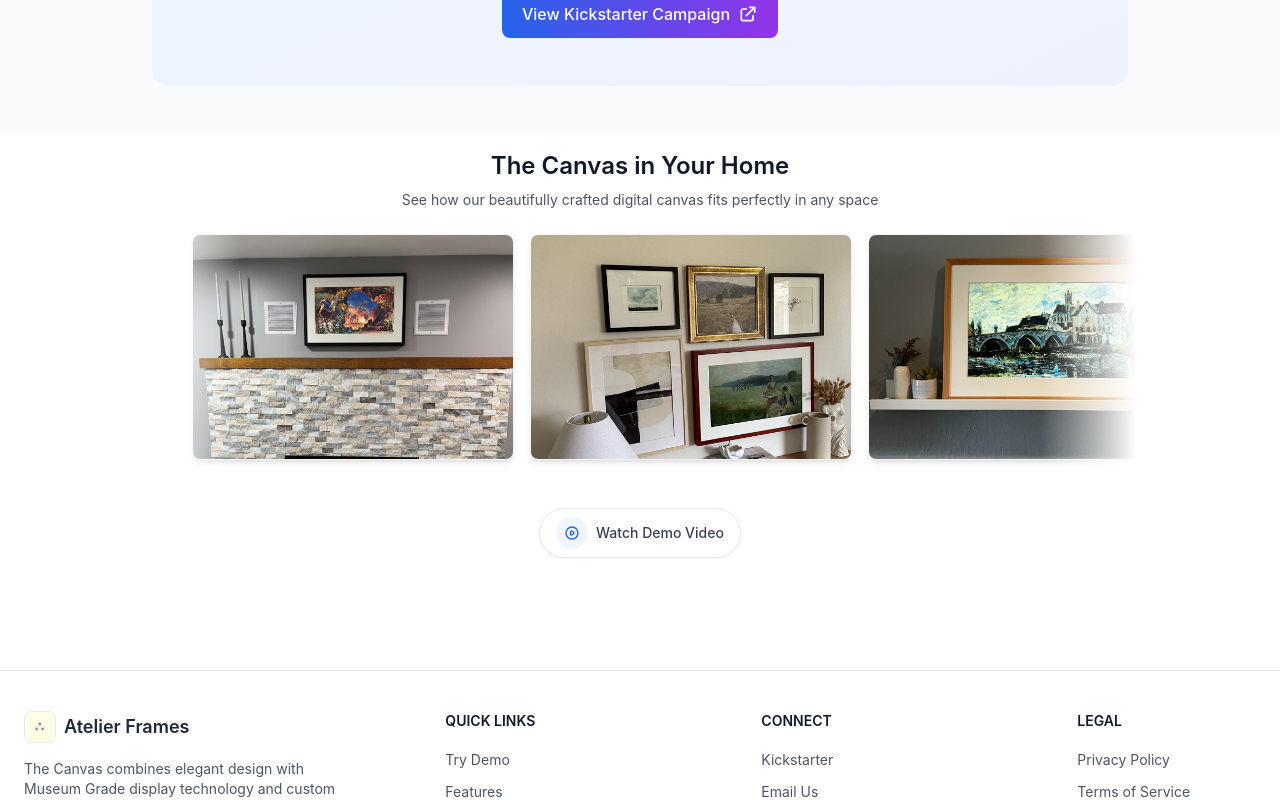
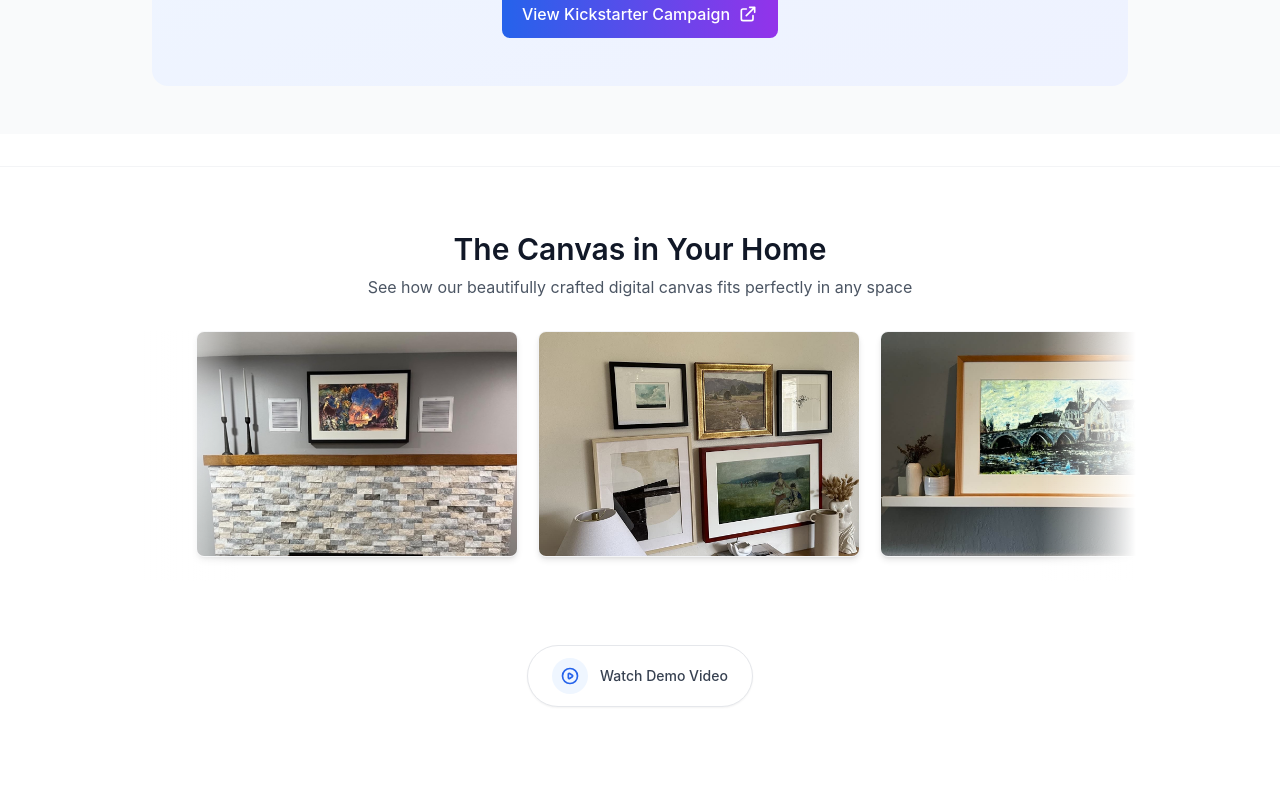
Before and after one commit to nicolascodet/atelierwebstefinal, a Next.js app: page / in a window 1280 px wide. Shown: the part 2783-3583 px from the top of the page. Built offline with nearby package versions, Linux system fonts and the light colour scheme.

Commit message:
Improve mobile spacing for ProductGallery and VideoDemo components

```diff
--- a/app/page.tsx
+++ b/app/page.tsx
@@ -50,8 +50,10 @@ export default function Home() {
         <Newsletter />
       </section>
 
-      <ProductGallery />
-      <VideoDemo />
+      <div className="bg-white">
+        <ProductGallery />
+        <VideoDemo />
+      </div>
 
       <Footer />
     </main>
--- a/components/ProductGallery.tsx
+++ b/components/ProductGallery.tsx
@@ -47,16 +47,17 @@ const ProductGallery = () => {
   }, []);
 
   return (
-    <div className="max-w-5xl mx-auto px-4 pt-4 pb-6">
+    <section className="py-10 sm:py-16 border-t border-gray-100 mt-12 sm:mt-8">
+      <div className="max-w-5xl mx-auto px-4">
         <motion.div
           initial={{ opacity: 0, y: 20 }}
           whileInView={{ opacity: 1, y: 0 }}
           transition={{ duration: 0.5 }}
           viewport={{ once: true }}
-        className="mb-6"
+          className="mb-8"
         >
-        <h3 className="text-2xl font-semibold text-center text-gray-900">The Canvas in Your Home</h3>
-        <p className="text-gray-600 text-center max-w-2xl mx-auto mt-2 text-sm">
+          <h2 className="text-2xl sm:text-3xl font-semibold text-center text-gray-900 mb-2">The Canvas in Your Home</h2>
+          <p className="text-gray-600 text-center max-w-2xl mx-auto text-sm md:text-base">
             See how our beautifully crafted digital canvas fits perfectly in any space
           </p>
         </motion.div>
@@ -68,7 +69,7 @@ const ProductGallery = () => {
           {/* Scrollable gallery */}
           <div
             ref={scrollRef}
-          className="flex overflow-x-auto gap-4 pb-4 no-scrollbar scroll-smooth"
+            className="flex overflow-x-auto gap-5 pb-6 no-scrollbar scroll-smooth"
           >
             <div className="pl-8 shrink-0 w-4"></div>
             {productImages.map((image, index) => (
@@ -81,14 +82,14 @@ const ProductGallery = () => {
                 className="shrink-0 relative"
               >
                 <div className="rounded-lg overflow-hidden shadow-md border border-gray-100 bg-white">
-                <div className="relative w-72 h-52 sm:w-80 sm:h-56 overflow-hidden">
+                  <div className="relative w-64 h-48 sm:w-72 sm:h-52 md:w-80 md:h-56 overflow-hidden">
                     <Image
                       src={image.src}
                       alt={image.alt}
                       fill
                       style={{ objectFit: 'cover' }}
                       className="transition-transform duration-500 hover:scale-105"
-                    sizes="(max-width: 768px) 288px, 320px"
+                      sizes="(max-width: 640px) 256px, (max-width: 768px) 288px, 320px"
                     />
                   </div>
                 </div>
@@ -101,6 +102,7 @@ const ProductGallery = () => {
           <div className="absolute right-0 top-0 bottom-0 w-12 md:w-24 z-10 bg-gradient-to-l from-white to-transparent pointer-events-none"></div>
         </div>
       </div>
+    </section>
   );
 };
 
--- a/components/VideoDemo.tsx
+++ b/components/VideoDemo.tsx
@@ -5,7 +5,7 @@ import { motion } from 'framer-motion';
 
 const VideoDemo = () => {
   return (
-    <div className="max-w-5xl mx-auto px-4 pt-2 pb-16">
+    <div className="max-w-5xl mx-auto px-4 pb-20 -mt-4 sm:mt-0">
       <motion.div
         initial={{ opacity: 0, y: 10 }}
         whileInView={{ opacity: 1, y: 0 }}
@@ -17,12 +17,12 @@ const VideoDemo = () => {
           href="https://www.youtube.com/watch?v=YsnrgDo_wUY"
           target="_blank"
           rel="noopener noreferrer"
-          className="group flex items-center gap-2 py-2 px-4 rounded-full bg-white shadow-sm border border-gray-200 hover:shadow-md transition-all"
+          className="group flex items-center gap-3 py-3 px-6 rounded-full bg-white shadow-sm border border-gray-200 hover:shadow-md transition-all"
         >
-          <div className="w-8 h-8 rounded-full bg-blue-50 flex items-center justify-center text-blue-600 group-hover:bg-blue-600 group-hover:text-white transition-colors">
+          <div className="w-9 h-9 rounded-full bg-blue-50 flex items-center justify-center text-blue-600 group-hover:bg-blue-600 group-hover:text-white transition-colors">
             <svg
               xmlns="http://www.w3.org/2000/svg"
-              className="h-4 w-4"
+              className="h-5 w-5"
               fill="none"
               viewBox="0 0 24 24"
               stroke="currentColor"
```
Lines whose indentation alone changed are shown as unchanged.
